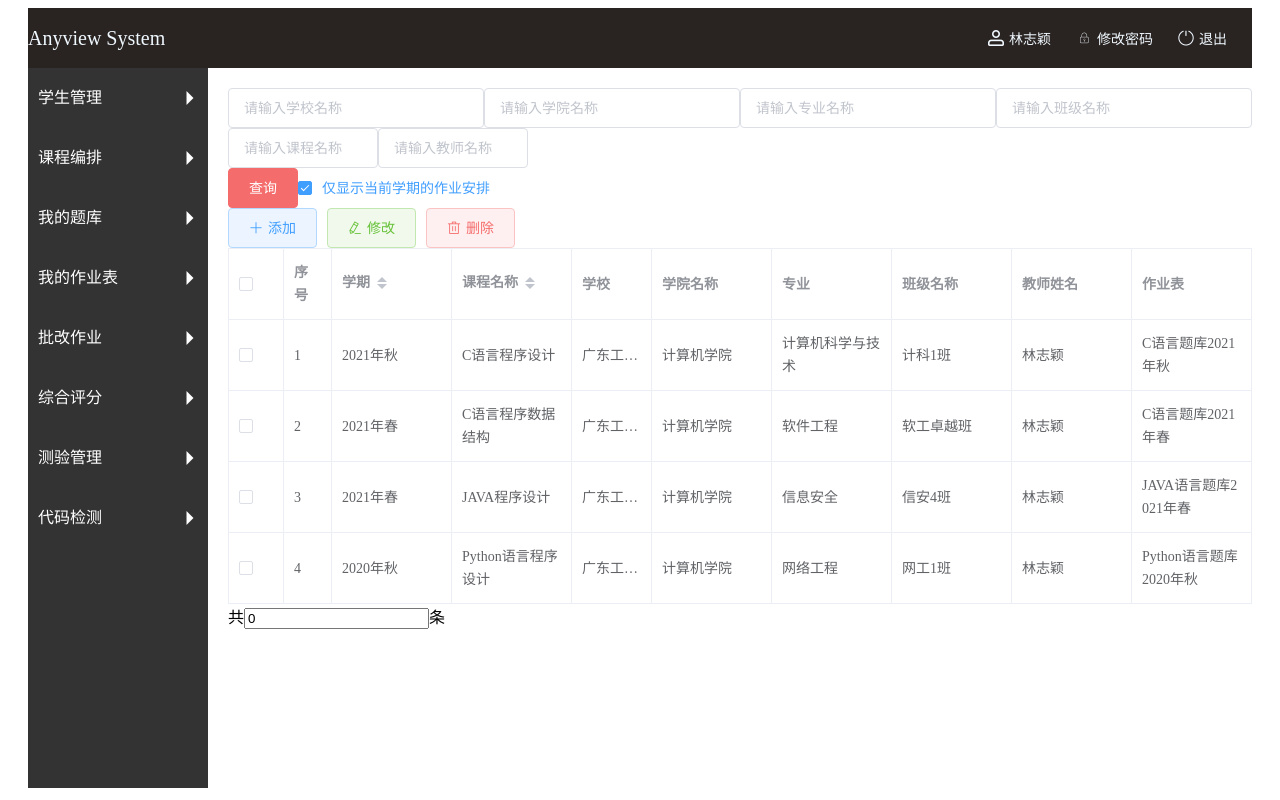
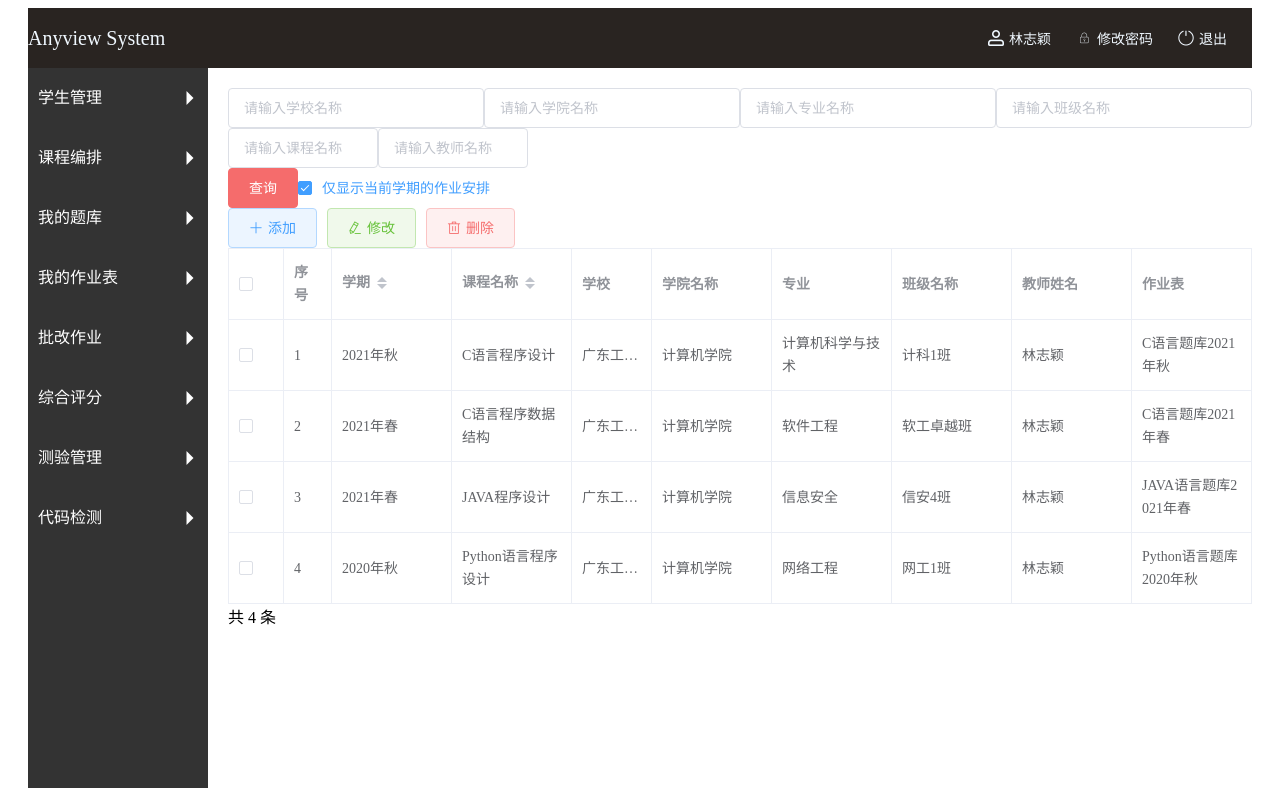
Before and after one commit to Everypossible/CourseTimetable, a Vue app: page / in a window 1280 px wide. Built offline with nearby package versions, Linux system fonts and the light colour scheme.

Commit message:
(完善功能) 对表格条数进行动态计算

```diff
--- a/src/components/CourseProvision.vue
+++ b/src/components/CourseProvision.vue
@@ -49,7 +49,7 @@
       <el-table-column prop="regenerator" label="更新者" width="120"> </el-table-column>
       <el-table-column prop="updateTime" label="更新时间" width="120" sortable> </el-table-column>
     </el-table>
-    <div>共<input v-model="totalRow">条</div>
+    <div>共 {{ totalRow }} 条</div>
   </div>
 </template>
 
@@ -58,7 +58,6 @@ export default {
   name: "CourseProvision",
   data() {
     return {
-      totalRow: 0,
       input: "",
       checked: true,
       tableData: [
@@ -136,6 +135,12 @@ export default {
       return row.school;
     },
   },
+
+  computed: {
+    totalRow(){
+      return this.tableData.length;
+    },
+  },
 };
 </script>
 
```
